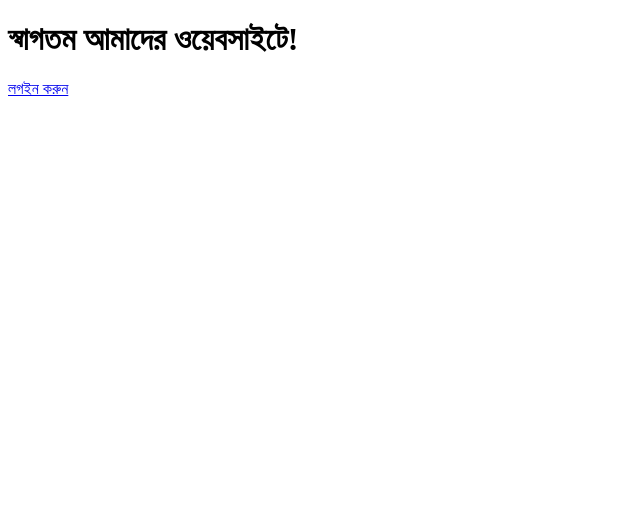
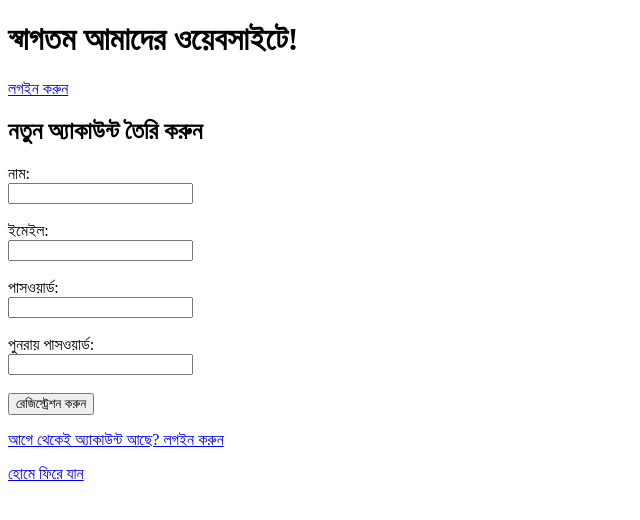
Before and after one commit to shihabaziz190/my-first-website, a Flask app: page / in a window 1280 px wide. Shown: the top 520 px of the page, without its empty margins (0-640 px from the left). Run offline with Flask 3, Linux system fonts and the light colour scheme.

Commit message:
Update index.html

```diff
--- a/templates/index.html
+++ b/templates/index.html
@@ -18,3 +18,42 @@
     {% endif %}
 </body>
 </html>
+<!DOCTYPE html>
+<html lang="bn">
+<head>
+    <meta charset="UTF-8">
+    <title>রেজিস্ট্রেশন</title>
+</head>
+<body>
+    <h2>নতুন অ্যাকাউন্ট তৈরি করুন</h2>
+
+    {% with messages = get_flashed_messages(with_categories=true) %}
+        {% if messages %}
+            {% for category, message in messages %}
+                <p style="color: {% if category == 'success' %}green{% else %}red{% endif %};">
+                    {{ message }}
+                </p>
+            {% endfor %}
+        {% endif %}
+    {% endwith %}
+
+    <form action="{{ url_for('register') }}" method="POST">
+        <label for="name">নাম:</label><br>
+        <input type="text" id="name" name="name" required><br><br>
+
+        <label for="email">ইমেইল:</label><br>
+        <input type="email" id="email" name="email" required><br><br>
+
+        <label for="password">পাসওয়ার্ড:</label><br>
+        <input type="password" id="password" name="password" required><br><br>
+
+        <label for="confirm_password">পুনরায় পাসওয়ার্ড:</label><br>
+        <input type="password" id="confirm_password" name="confirm_password" required><br><br>
+
+        <button type="submit">রেজিস্ট্রেশন করুন</button>
+    </form>
+
+    <p><a href="{{ url_for('login') }}">আগে থেকেই অ্যাকাউন্ট আছে? লগইন করুন</a></p>
+    <p><a href="{{ url_for('home') }}">হোমে ফিরে যান</a></p>
+</body>
+</html>
```
